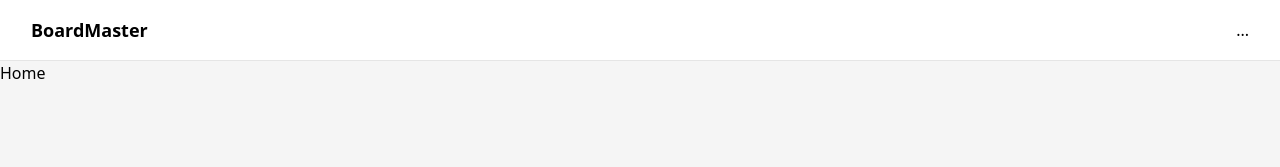
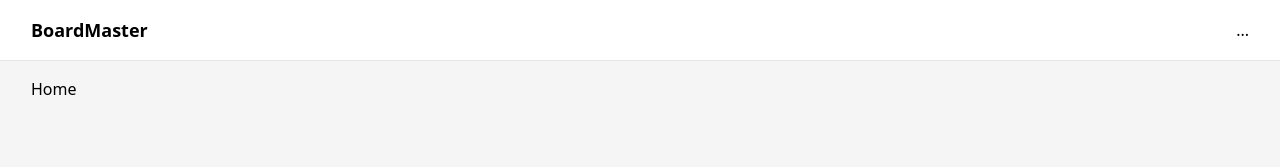
Before and after one commit to Solomon-77/board-games, a React (Vite) app: page / in a window 1280 px wide. Shown: the top 167 px of the page. Built offline with nearby package versions, Linux system fonts and the light colour scheme.

Commit message:
add spacing

```diff
--- a/src/pages/Home.tsx
+++ b/src/pages/Home.tsx
@@ -2,7 +2,7 @@
 
 const Home = () => {
     return (
-        <div className="">Home</div>
+        <div className="max-w-[1250px] mx-auto p-4">Home</div>
     )
 }
 
```
